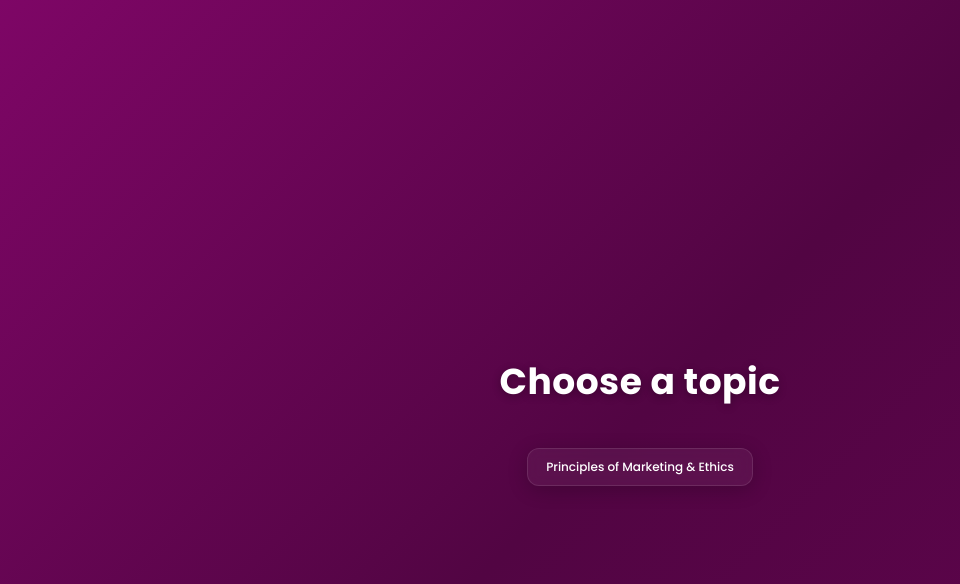
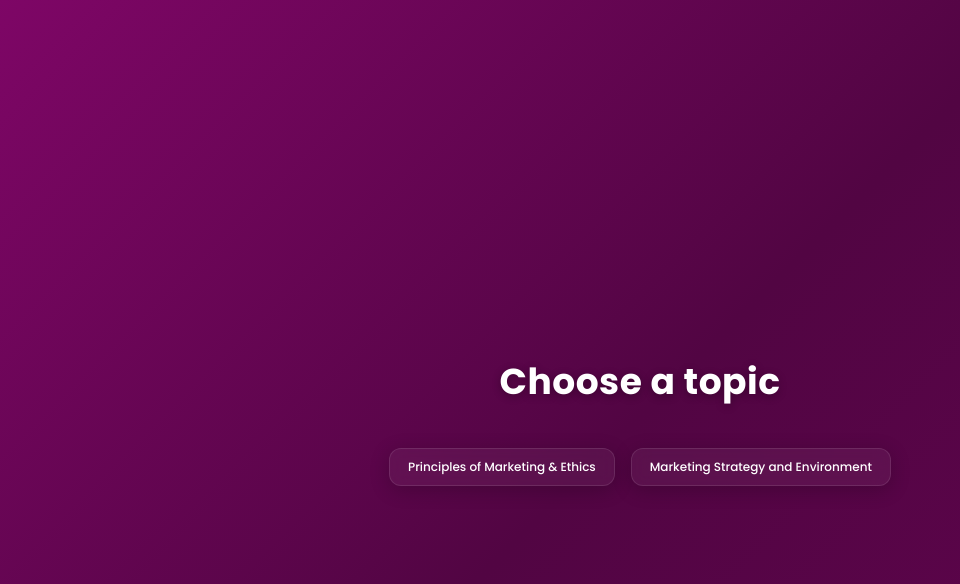
Before and after one commit to osterowsky/innovation-mgt, a React (Vite) app: page / in a window 1280 px wide. Shown: the top 584 px of the page, without its empty margins (0-960 px from the left). Built offline with nearby package versions, Linux system fonts and the light colour scheme.

Commit message:
add new topic

```diff
--- a/src/App.tsx
+++ b/src/App.tsx
@@ -4,6 +4,7 @@ import QuestionModel from './components/QuestionModel'
 
 const TOPICS = [
   'Principles of Marketing & Ethics',
+  'Marketing Strategy and Environment'
 ]
 
 export default function App() {
```
Also changed, not shown: 1 other file (tests, documents, lock files or other folders).
